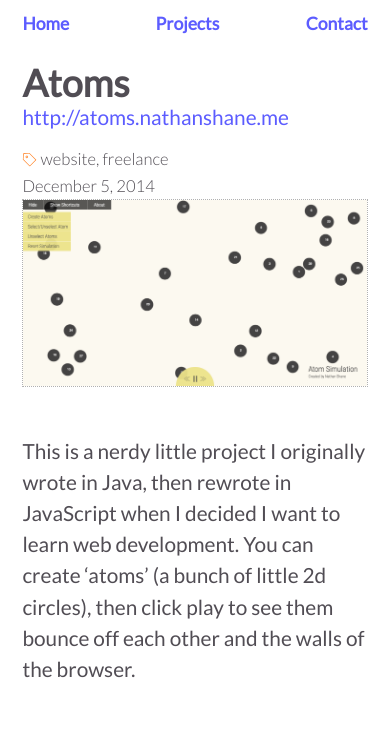
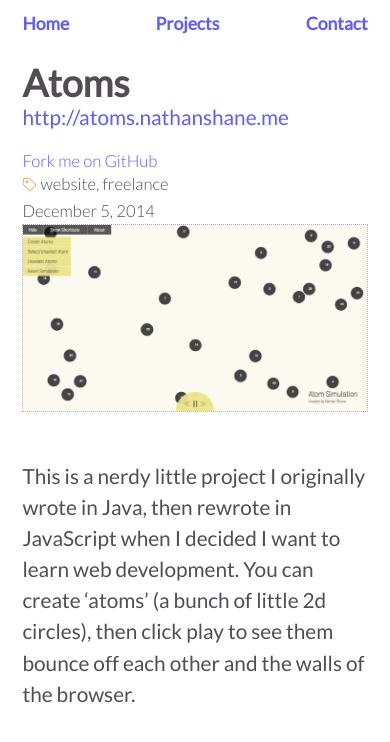
Before and after one commit to nwshane/nwshane.github.io, a Jekyll site: the page built from projects/_posts/2014-12-05-atoms.markdown, in a window 390 px wide. Shown: the top 742 px of the page. Built offline with Jekyll 4.4.1, drawn with Linux system fonts in a browser that asks for light colours; some web fonts are replaced.

Commit message:
Show 'Fork me on GitHub' line in metadata when not showing github banner.

```diff
--- a/_layouts/project.html
+++ b/_layouts/project.html
@@ -25,6 +25,16 @@ layout: default
 
       <div class='project-single-intro-header-meta'>
 
+        {% if page.github-url %}
+
+          <p class='project-single-intro-header-meta-github'>
+            <a class='link' href='{{ page.github-url }}'>
+              Fork me on GitHub
+            </a>
+          </p>
+
+        {% endif %}
+
         <ul class='project-tags'>
 
           <li class='project-tags-icon'>
@@ -38,7 +48,7 @@ layout: default
           {% endfor %}
         </ul>
 
-        <p class='project-single-intro-header-meta-date'>
+        <p class='project-single-intro-header-meta-line'>
           {{ page.date | date: "%B %-d, %Y" }}
         </p>
 
--- a/_sass/_variables.scss
+++ b/_sass/_variables.scss
@@ -4,3 +4,5 @@ $base-line-height: 1.5;
 
 $header-height: 3rem;
 $content-side-padding: 1.4rem;
+
+$width-show-github-fork-me-banner: 1300px;
--- a/_sass/components/_github-fork-me-ribbon.scss
+++ b/_sass/components/_github-fork-me-ribbon.scss
@@ -1,13 +1,8 @@
 .github-fork-me-ribbon {
-  width: 100px;
+  width: 150px;
   display: none;
 
-  @media (min-width: 850px) {
+  @media (min-width: $width-show-github-fork-me-banner) {
     display: block;
   }
-
-  @media (min-width: 1300px) {
-    width: 150px;
-  }
-
 }
--- a/_sass/components/_project-single.scss
+++ b/_sass/components/_project-single.scss
@@ -49,9 +49,18 @@ $width-project-intro-become-horizontal: 1050px;
         }
       }
 
-        .project-single-intro-header-meta-date {
+        .project-single-intro-header-meta-line {
           margin: 0;
           padding: 0;
+        }
+
+        .project-single-intro-header-meta-github {
+          margin: 0;
+          padding: 0;
+
+          @media (min-width: $width-show-github-fork-me-banner) {
+            display: none;
+          }
         }
 
     .project-single-intro-image {
```
